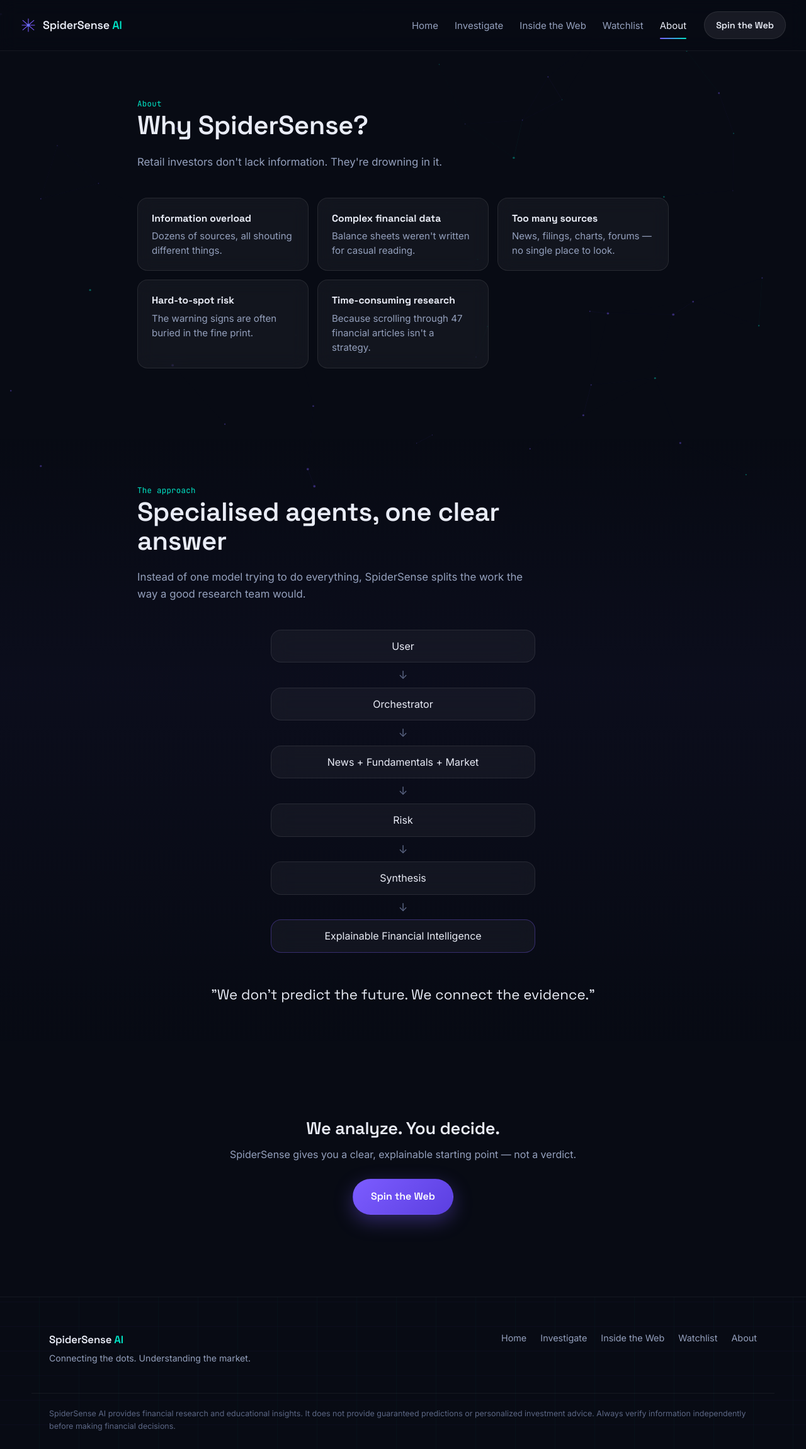
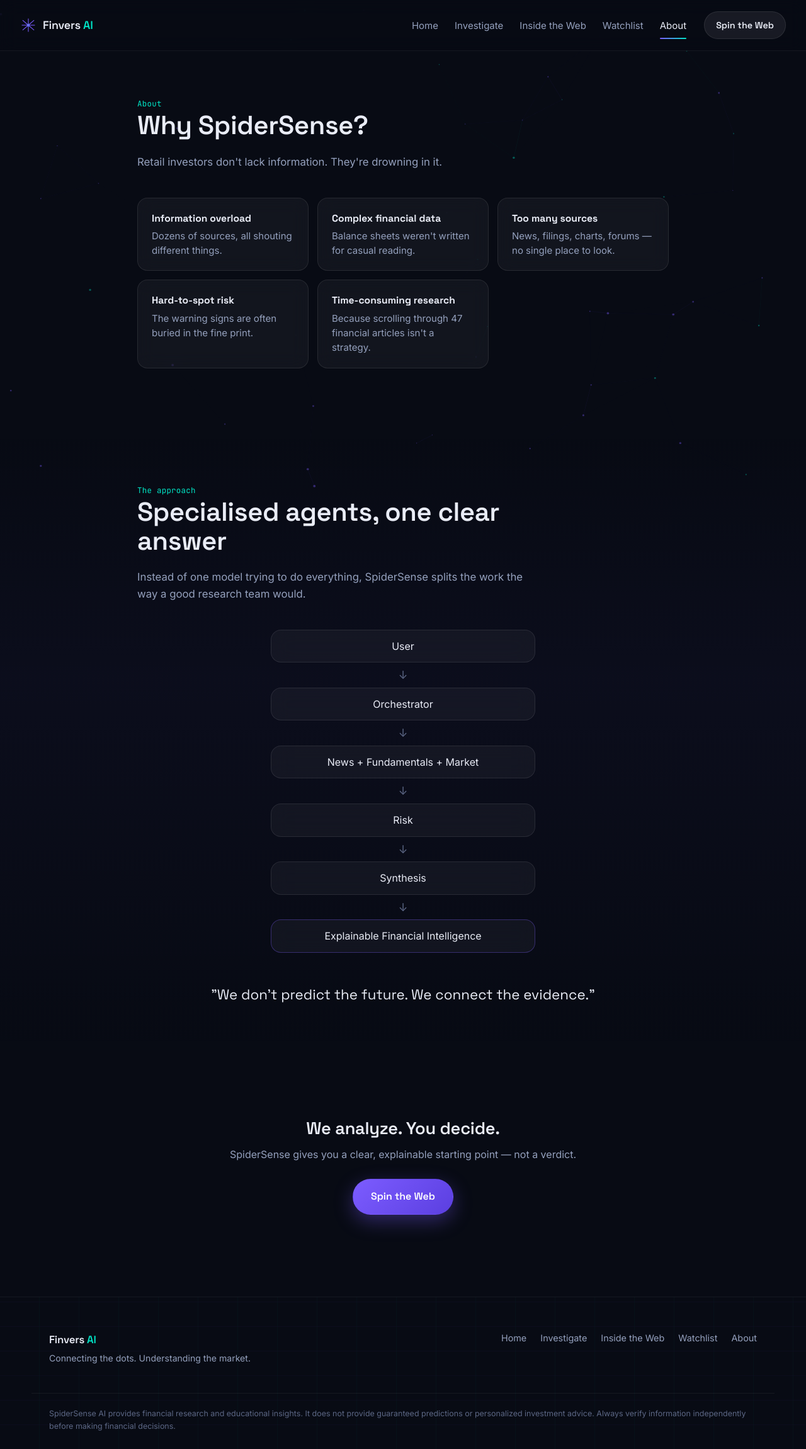
Before and after one commit to prashant1295-web/Finvers-ai, a Flask app: page /about in a window 1280 px wide. Shown: the whole page at 63% size. Run offline with Flask 3, Linux system fonts and the light colour scheme.

Commit message:
base.html

```diff
--- a/templates/base.html
+++ b/templates/base.html
@@ -31,7 +31,7 @@
         </g>
       </svg>
     </span>
-    <span class="brand-name">SpiderSense <em>AI</em></span>
+    <span class="brand-name">Finvers <em>AI</em></span>
   </a>
 
   <nav class="nav-links" id="nav-links">
@@ -57,7 +57,7 @@
   <div class="footer-web" aria-hidden="true"></div>
   <div class="footer-inner">
     <div class="footer-brand">
-      <span class="brand-name" style="font-size:1.05rem;">SpiderSense <em>AI</em></span>
+      <span class="brand-name" style="font-size:1.05rem;">Finvers <em>AI</em></span>
       <p>Connecting the dots. Understanding the market.</p>
     </div>
     <div class="footer-links">
```
